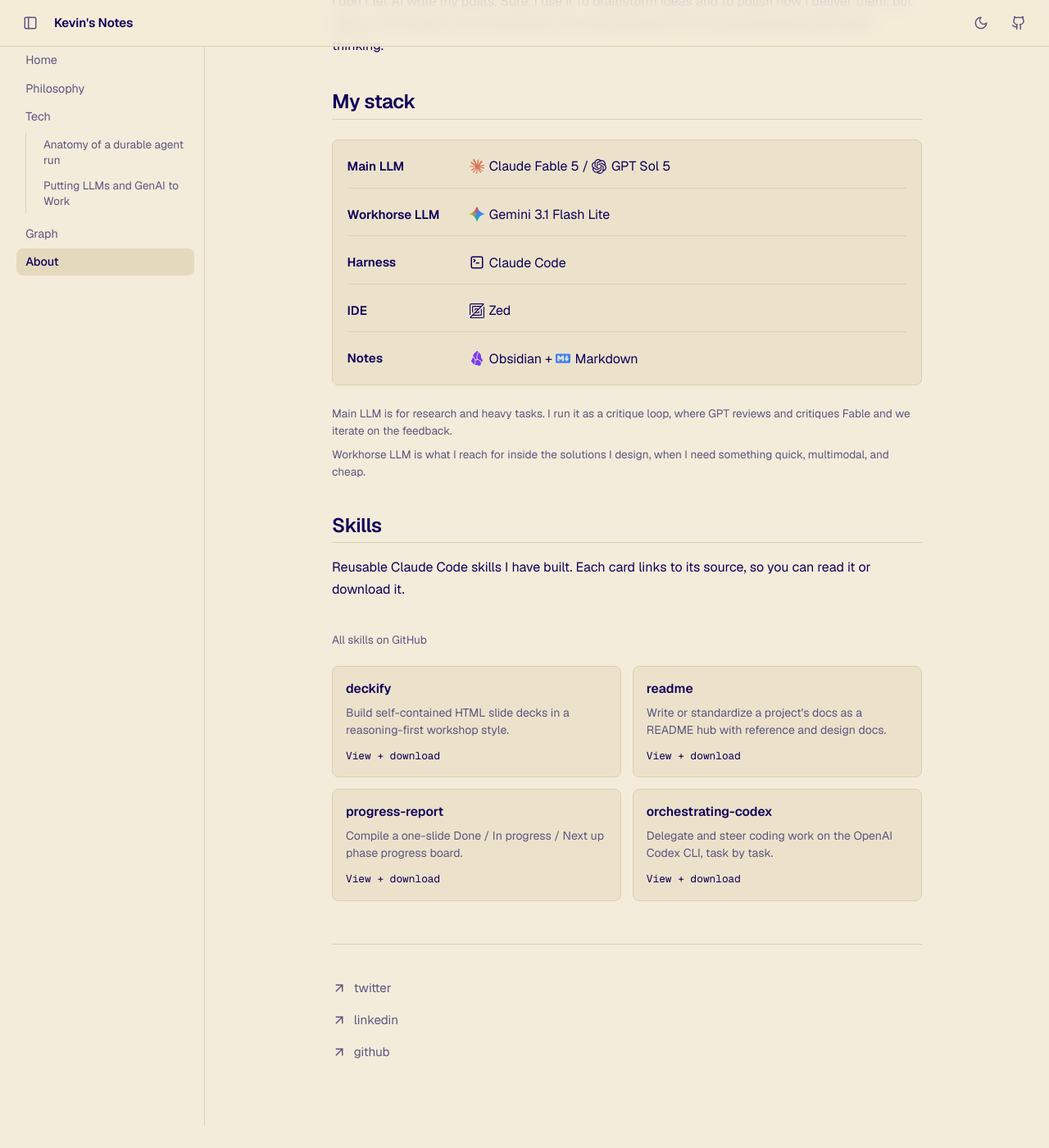
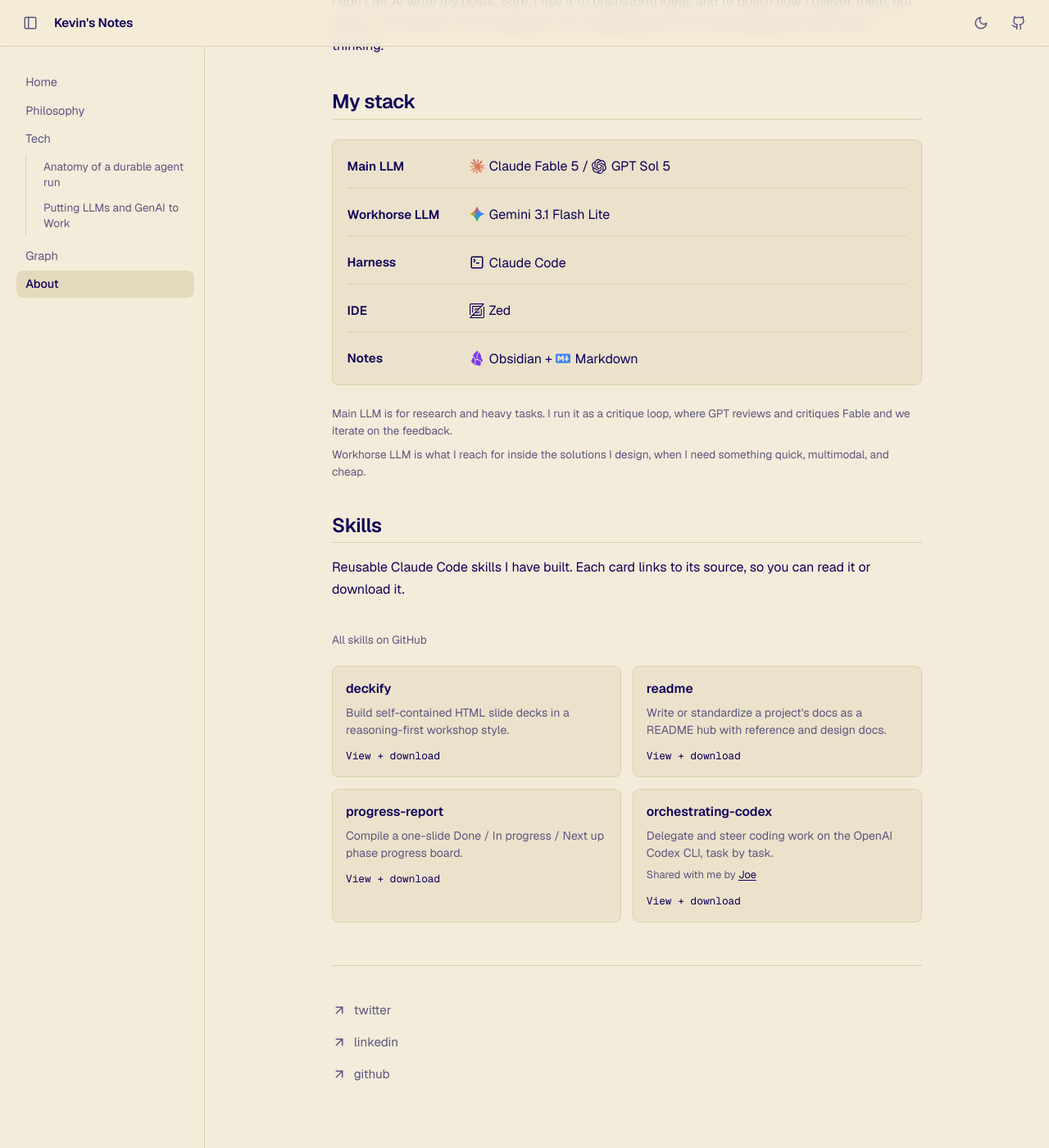
Before and after one commit to kevin-aoun/blog, a Jekyll site: the page built from about.md, in a window 1280 px wide and 1400 px high, scrolled down 357 px. Shown: the whole window at 82% size. Built offline with Jekyll 4.4.1, drawn with Linux system fonts in a browser that asks for light colours; before the commit the page ends 1730 px from its top, so only the background shows below that.

Commit message:
Credit Joe for the orchestrating-codex skill
Add optional credit_name/credit_url fields to skills.yml and render a
"Shared with me by <name>" line on the card. The card body is now a
div with a stretched-link overlay for the GitHub URL, so the credit
link (Joe's LinkedIn) stays independently clickable on top of it.

Co-Authored-By: Claude Fable 5 <noreply@anthropic.com>

```diff
--- a/_data/skills.yml
+++ b/_data/skills.yml
@@ -4,6 +4,8 @@
 #   url:  a PUBLIC link (GitHub repo/folder or a release). A local path like
 #         ~/.agents/skills/... will not work for visitors, so publish the
 #         skills to a public repo and point these there.
+#   credit_name / credit_url: optional. Renders a "Shared with me by <name>"
+#         line on the card, with <name> linking to credit_url.
 # Names + descriptions below are pulled from ~/.agents/skills; the URLs are
 # placeholders pointing at github.com/kevin-aoun/skills — create/adjust that
 # repo (or tell me the real one) and the links will resolve.
@@ -19,3 +21,5 @@
 - name: orchestrating-codex
   desc: Delegate and steer coding work on the OpenAI Codex CLI, task by task.
   url: https://github.com/kevin-aoun/skills/tree/main/orchestrating-codex
+  credit_name: Joe
+  credit_url: https://www.linkedin.com/in/joehaddad03/
--- a/about.md
+++ b/about.md
@@ -35,10 +35,14 @@ I don't let AI write my posts. Sure, I use it to brainstorm ideas and to polish
 
 <div class="skills">
 {% for skill in site.data.skills %}
-  <a class="skill-card" href="{{ skill.url }}" target="_blank" rel="noopener">
+  <div class="skill-card">
+    <a class="skill-card__main" href="{{ skill.url }}" target="_blank" rel="noopener" aria-label="{{ skill.name }} on GitHub"></a>
     <span class="skill-name">{{ skill.name }}</span>
     <span class="skill-desc">{{ skill.desc }}</span>
+    {% if skill.credit_name %}
+    <span class="skill-credit">Shared with me by <a href="{{ skill.credit_url }}" target="_blank" rel="noopener">{{ skill.credit_name }}</a></span>
+    {% endif %}
     <span class="skill-link">View + download</span>
-  </a>
+  </div>
 {% endfor %}
 </div>
--- a/assets/css/style.scss
+++ b/assets/css/style.scss
@@ -798,6 +798,7 @@ th { color: var(--heading); font-weight: 600; }
   margin: 1.25rem 0;
 }
 .skill-card {
+  position: relative;
   display: flex;
   flex-direction: column;
   gap: 0.3rem;
@@ -805,12 +806,23 @@ th { color: var(--heading); font-weight: 600; }
   border: 1px solid var(--border);
   border-radius: var(--radius);
   background: var(--elevated);
-  text-decoration: none;
   transition: border-color 0.15s ease, transform 0.15s ease;
 }
+/* Stretched link: covers the whole card so the card stays clickable,
+   while leaving room for independently-clickable links (e.g. credit). */
+.skill-card__main { position: absolute; inset: 0; z-index: 0; border-radius: inherit; }
 .skill-card:hover { border-color: var(--border-hover); transform: translateY(-1px); }
 .skill-name { color: var(--heading); font-weight: 600; font-size: 0.98rem; }
 .skill-desc { color: var(--muted); font-size: 0.88rem; line-height: 1.5; }
+.skill-credit { color: var(--muted); font-size: 0.8rem; }
+.skill-credit a {
+  position: relative;
+  z-index: 1;
+  color: var(--foreground);
+  text-decoration: underline;
+  text-underline-offset: 2px;
+}
+.skill-credit a:hover { color: var(--heading); }
 .skill-link { margin-top: 0.35rem; color: var(--foreground); font-size: 0.8rem; font-family: "Geist Mono", monospace; }
 .skill-card:hover .skill-link { color: var(--heading); }
 
```
